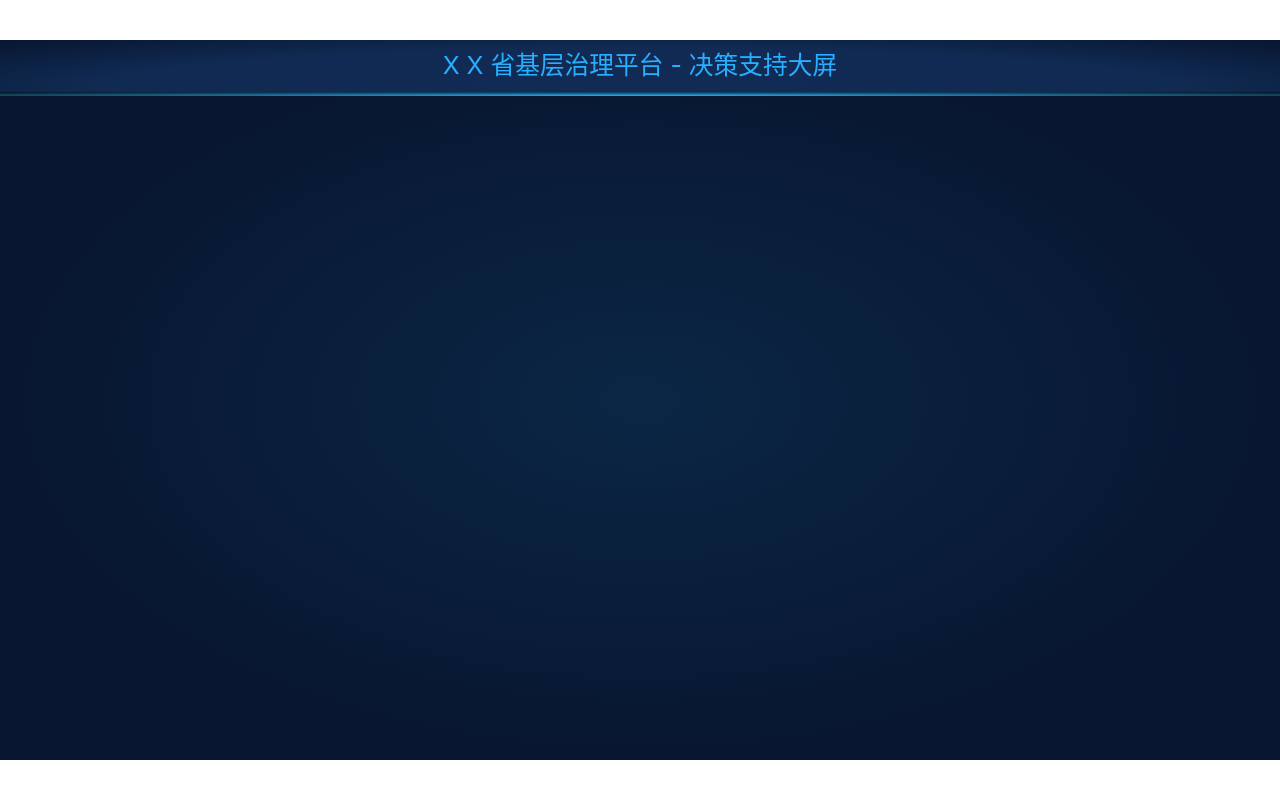
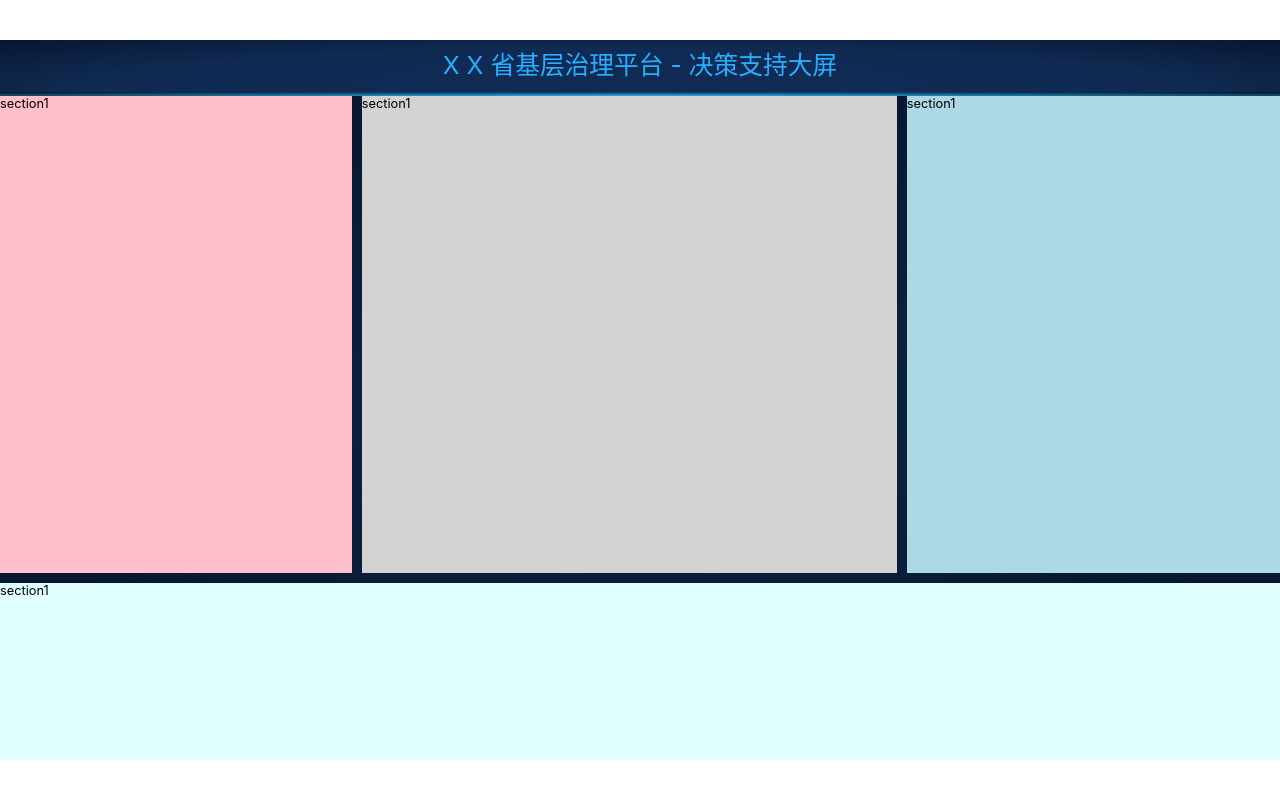
Before and after one commit to April-cl/big-screen, a React (Create React App) app: page /home in a window 1280 px wide. Built offline with nearby package versions, Linux system fonts and the light colour scheme.

Commit message:
完成网格布局

```diff
--- a/src/pages/home/home.scss
+++ b/src/pages/home/home.scss
@@ -1,7 +1,11 @@
 @import "../../shared/helper";
 
 .home {
-  header {
+  flex: 1;
+  height: 100%;
+  display: flex;
+  flex-direction: column;
+  > header {
     line-height: px(63);
     text-align: center;
     font-size: px(30);
@@ -11,4 +15,29 @@
     border-image: radial-gradient(at 50% 100%, rgb(40, 175, 255), rgb(0, 0, 0));
     border-image-slice: 100;
   }
+  > main {
+    flex: 1;
+    display: grid;
+    grid-template:
+      "box1 box2 box3" 637fr
+      "box4 box4 box4" 236fr
+      /426fr 648fr 452fr ;
+    grid-gap: px(12);
+    > .section1 {
+      grid-area: box1;
+      background: pink;
+    }
+    > .section2 {
+      grid-area: box2;
+      background: lightgray;
+    }
+    > .section3 {
+      grid-area: box3;
+      background: lightblue;
+    }
+    > .section4 {
+      grid-area: box4;
+      background: lightcyan;
+    }
+  }
 }
--- a/src/pages/home/index.tsx
+++ b/src/pages/home/index.tsx
@@ -5,6 +5,13 @@ export default function Home () {
   return (
     <div className="home">
       <header>X X 省基层治理平台 - 决策支持大屏</header>
+      <main>
+        {/* className中l代表左，m代表中，r代表右，t代表上，b代表下 */}
+        <section className="section1">section1</section>
+        <section className="section2">section1</section>
+        <section className="section3">section1</section>
+        <section className="section4">section1</section>
+      </main>
     </div>
   )
 }
--- a/src/shared/style.scss
+++ b/src/shared/style.scss
@@ -6,4 +6,10 @@ body {
 
 #root {
   margin: 0 auto;
+  display: flex;
+  flex-direction: column;
 }
+
+.App {
+  flex: 1;
+}
```
